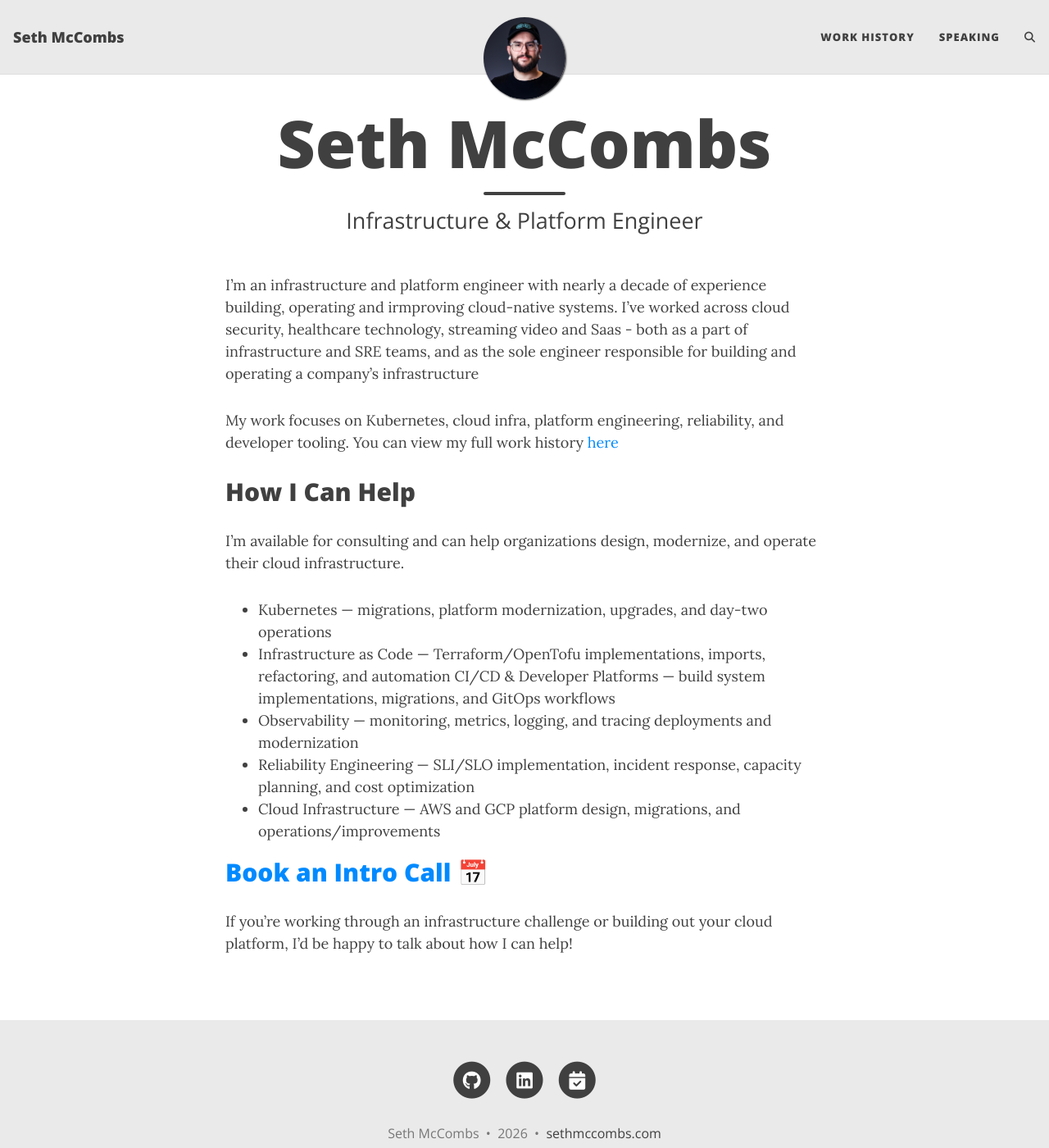
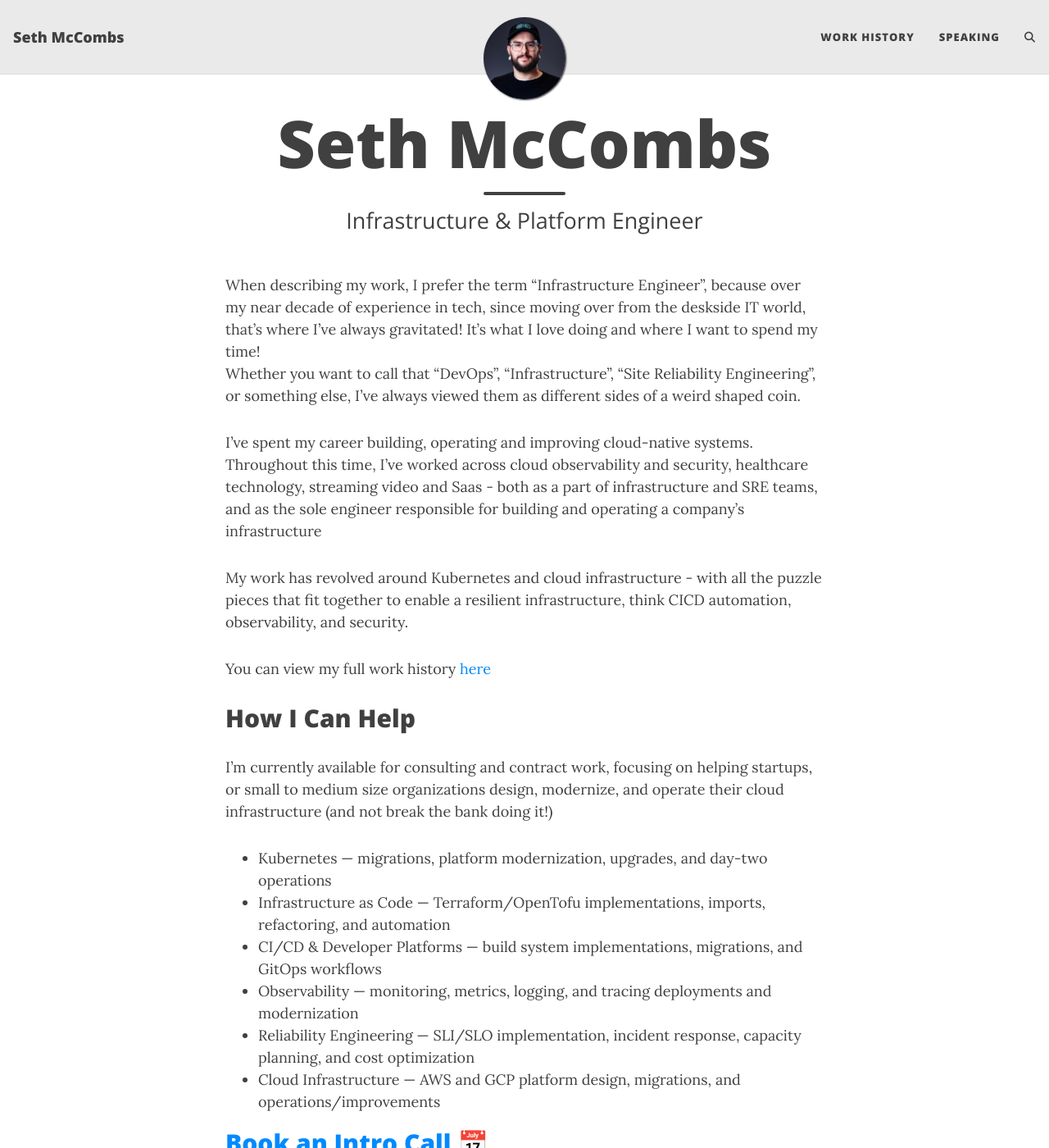
Before and after one commit to sethmccombs/sethmccombs.github.io, a Jekyll site: the page built from index.md, in a window 1280 px wide and 1400 px high. Shown: the whole window at 82% size. Built offline with Jekyll 4.4.1, drawn with Linux system fonts in a browser that asks for light colours; comment, search, counter and statistics services are not loaded.

Commit message:
updates and stuff (#13)
Co-authored-by: Seth McCombs <seth@sethmccombs.com>

```diff
--- a/index.md
+++ b/index.md
@@ -4,16 +4,22 @@ title: Seth McCombs
 subtitle: Infrastructure & Platform Engineer
 ---
 
-I'm an infrastructure and platform engineer with nearly a decade of experience building, operating and irmproving cloud-native systems. I've worked across cloud security, healthcare technology, streaming video and Saas - both as a part of infrastructure and SRE teams, and as the sole engineer responsible for building and operating a company's infrastructure
+When describing my work, I prefer the term "Infrastructure Engineer", because over my near decade of experience in tech, since moving over from the deskside IT world, that's where I've always gravitated! It's what I love doing and where I want to spend my time!
+Whether you want to call that "DevOps", "Infrastructure", "Site Reliability Engineering", or something else, I've always viewed them as different sides of a weird shaped coin.
 
-My work focuses on Kubernetes, cloud infra, platform engineering, reliability, and developer tooling. You can view my full work history [here](./resume)
+I've spent my career building, operating and improving cloud-native systems. Throughout this time, I've worked across cloud observability and security, healthcare technology, streaming video and Saas - both as a part of infrastructure and SRE teams, and as the sole engineer responsible for building and operating a company's infrastructure
+
+My work has revolved around Kubernetes and cloud infrastructure - with all the puzzle pieces that fit together to enable a resilient infrastructure, think CICD automation, observability, and security.
+
+You can view my full work history [here](./resume)
 
 ## How I Can Help
 
-I’m available for consulting and can help organizations design, modernize, and operate their cloud infrastructure.
+I’m currently available for consulting and contract work, focusing on helping startups, or small to medium size organizations design, modernize, and operate their cloud infrastructure (and not break the bank doing it!)
 
 - Kubernetes — migrations, platform modernization, upgrades, and day-two operations
-- Infrastructure as Code — Terraform/OpenTofu implementations, imports, refactoring, and automation CI/CD & Developer Platforms — build system implementations, migrations, and GitOps workflows
+- Infrastructure as Code — Terraform/OpenTofu implementations, imports, refactoring, and automation
+- CI/CD & Developer Platforms — build system implementations, migrations, and GitOps workflows
 - Observability — monitoring, metrics, logging, and tracing deployments and modernization
 - Reliability Engineering — SLI/SLO implementation, incident response, capacity planning, and cost optimization
 - Cloud Infrastructure — AWS and GCP platform design, migrations, and operations/improvements
```
Also changed, not shown: speaking.md (+5 -3 lines).
